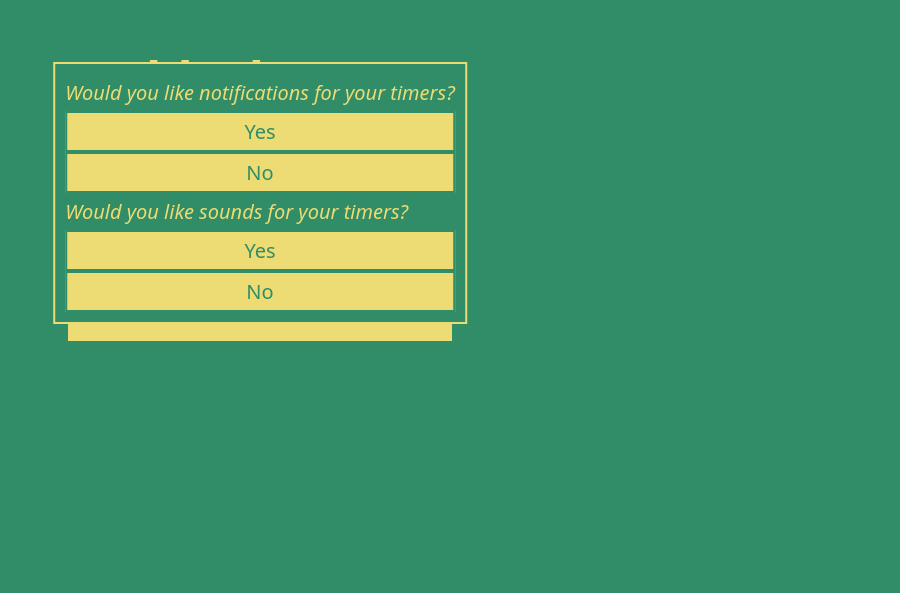
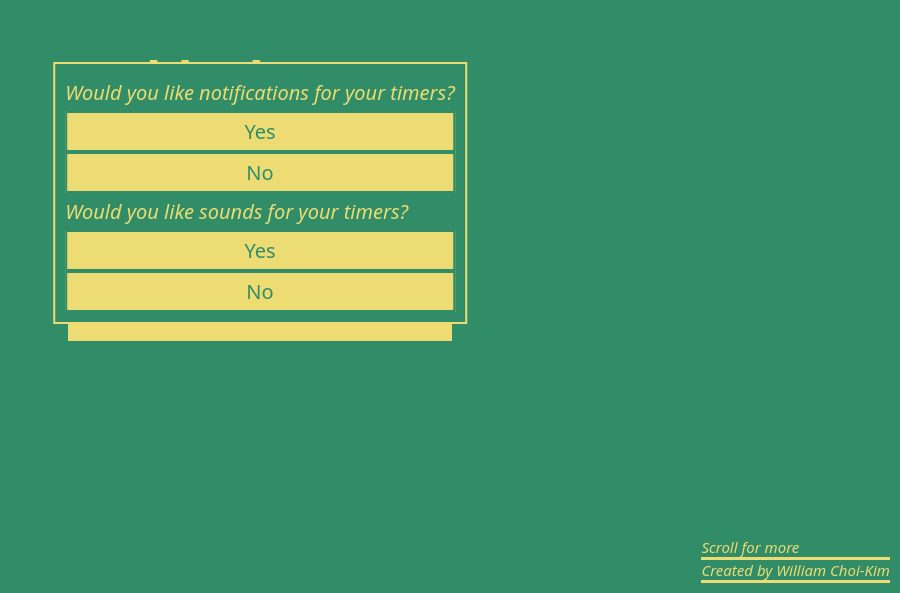
Before and after one commit to rockwillck/TeaTime, a plain HTML site: page index.html in a window 1280 px wide. Shown: the part 207-800 px from the top of the page, without its empty margins (380-1280 px from the left). Drawn offline with Linux system fonts and the light colour scheme; a web font is replaced by a local one.

Commit message:
hint in corner

```diff
--- a/index.html
+++ b/index.html
@@ -19,6 +19,10 @@
 	</div>
 	<div id="teas">
 	</div>
+	<div id="hint">
+		<p>Scroll for more</p>
+		<p>Created by William Choi-Kim</p>
+	</div>
 	<script src="app.js"></script>
 </body>
 </html>
--- a/style.css
+++ b/style.css
@@ -116,3 +116,14 @@ h1 {
 	margin-bottom: 5px;
 	margin-top: 5px;
 }
+
+#hint {
+	position: absolute;
+	bottom: 10px;
+	right: 10px;
+}
+#hint > p {
+	font-size: 15px;
+	max-width: 25vw;
+	border-bottom: solid;
+}
```
